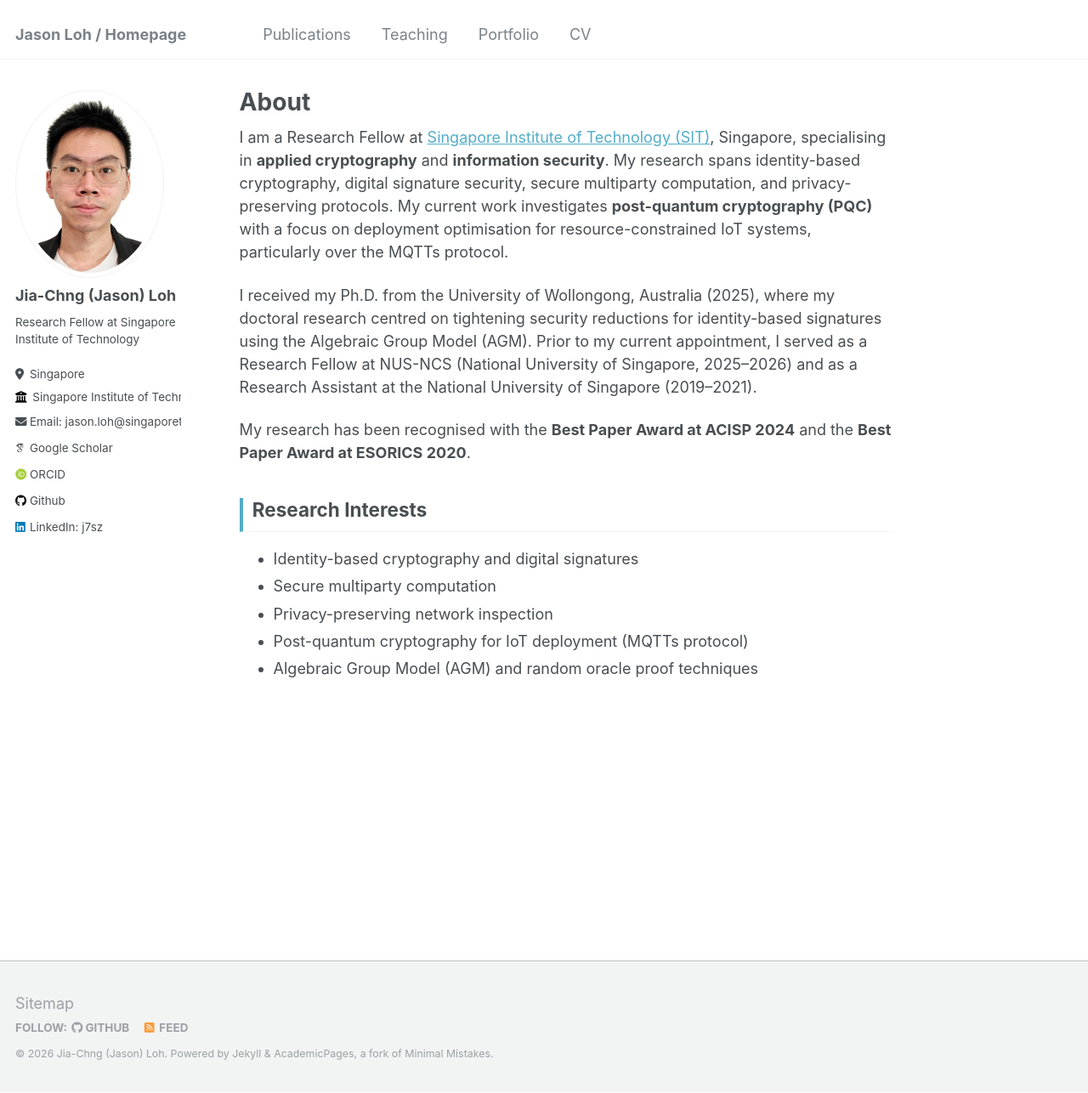
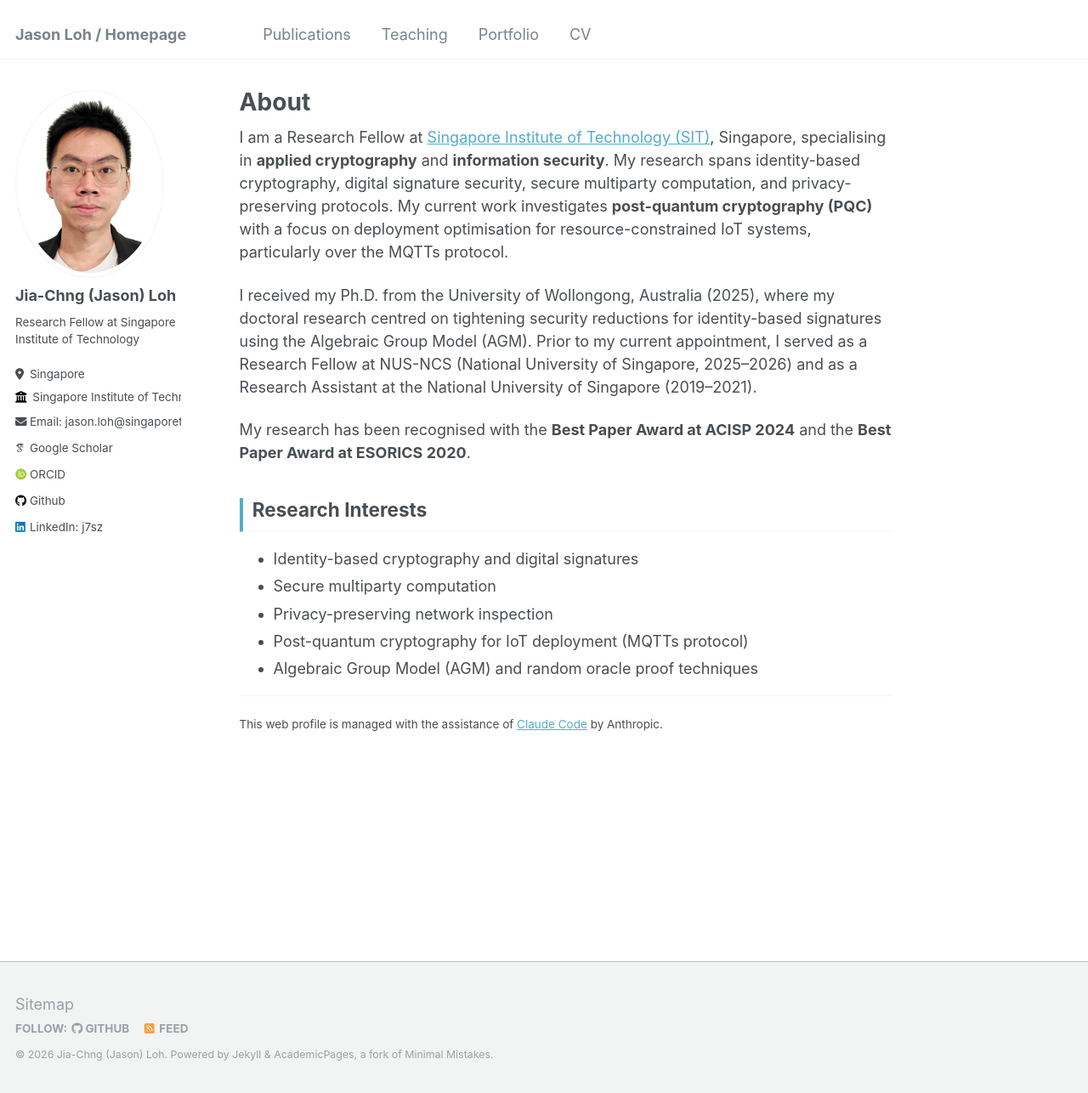
Before and after one commit to j7sz/j7sz.github.io, a Jekyll site: the page built from _pages/about.md, in a window 1280 px wide and 1286 px high. Shown: the whole window at 85% size. Built offline with Jekyll 4.4.1, drawn with Linux system fonts in a browser that asks for light colours; some web fonts are replaced.

Commit message:
Add Claude Code acknowledgement note to homepage
Co-Authored-By: Claude Sonnet 4.6 <noreply@anthropic.com>
Claude-Session: https://claude.ai/code/session_01HxfbdgTE6Boo2wy2XbsERx

```diff
--- a/_pages/about.md
+++ b/_pages/about.md
@@ -20,3 +20,7 @@ My research has been recognised with the **Best Paper Award at ACISP 2024** and
 - Privacy-preserving network inspection
 - Post-quantum cryptography for IoT deployment (MQTTs protocol)
 - Algebraic Group Model (AGM) and random oracle proof techniques
+
+---
+
+<small>This web profile is managed with the assistance of [Claude Code](https://claude.ai/code) by Anthropic.</small>
```
